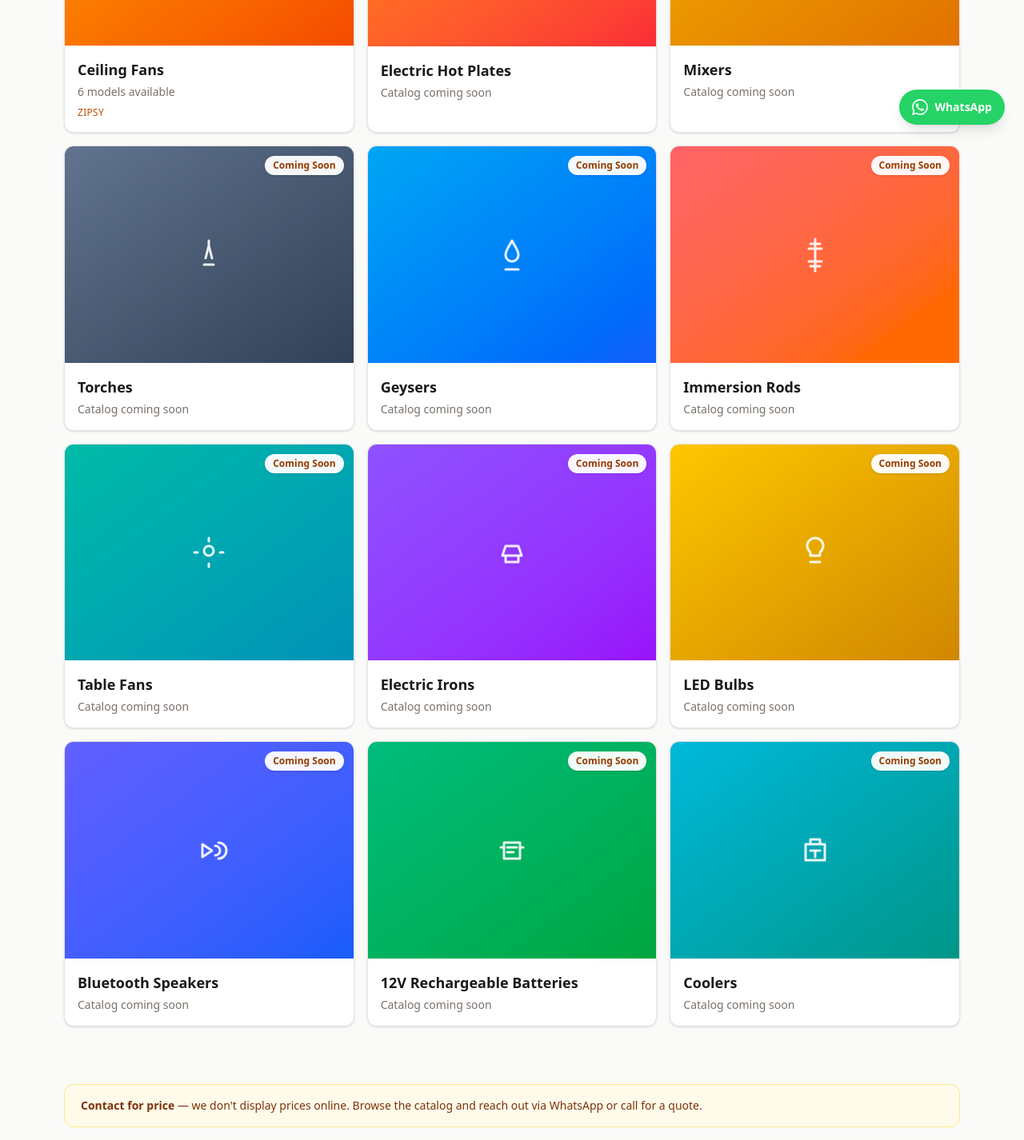
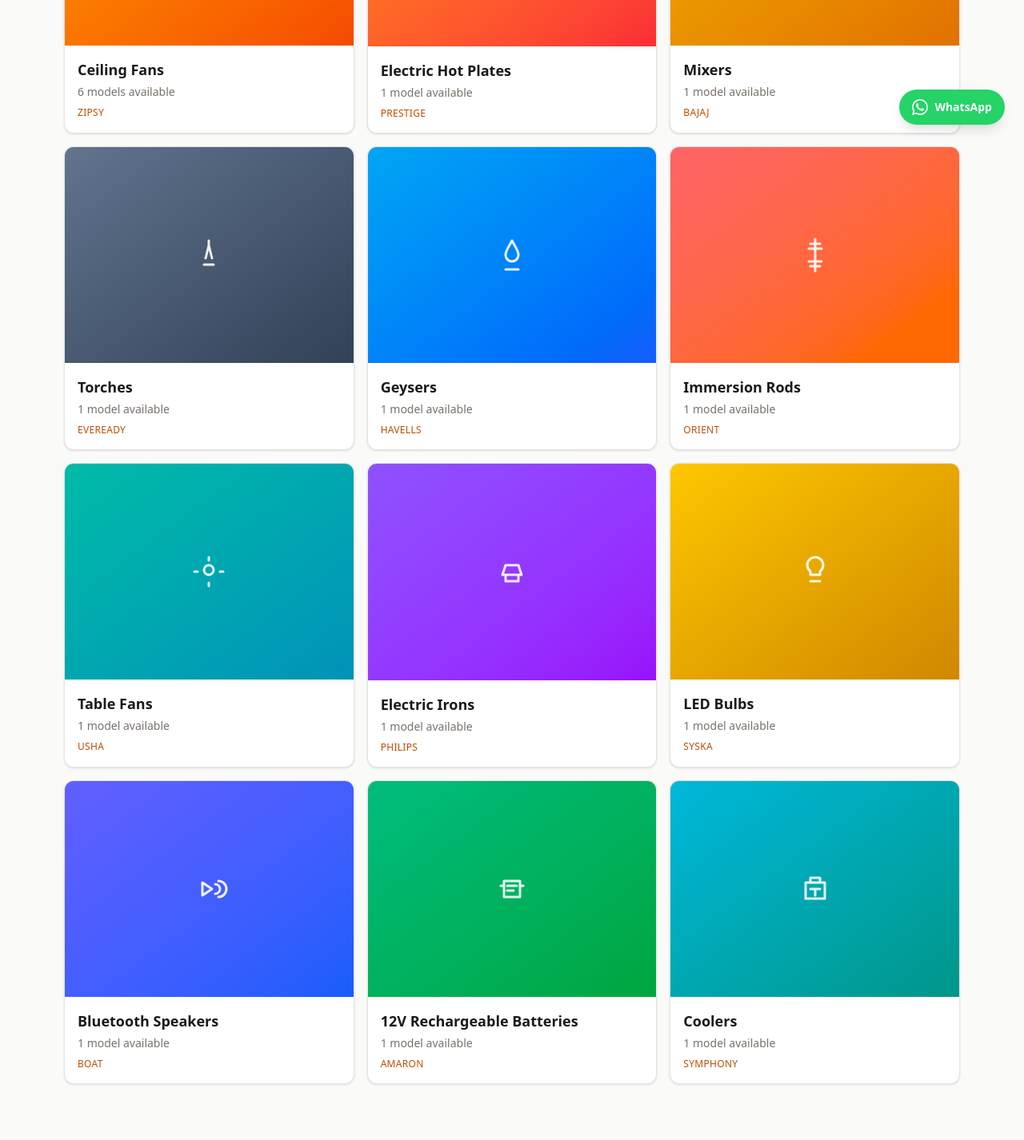
Before and after one commit to HarshalChugwani2005/JBE, a React (Vite) app: page /catalog in a window 1280 px wide. Shown: the part 620-2046 px from the top of the page at 80% size. Built offline with nearby package versions, Linux system fonts and the light colour scheme.

Commit message:
chore: populate catalog content for remaining categories

```diff
--- a/src/components/MapPreview.jsx
+++ b/src/components/MapPreview.jsx
@@ -6,6 +6,7 @@ export default function MapPreview({ compact = false }) {
     <div className={`overflow-hidden rounded-xl border border-stone-200 bg-white shadow-sm ${compact ? '' : 'grid gap-0 md:grid-cols-5'}`}>
       <div className={compact ? 'aspect-[16/9] w-full' : 'relative min-h-[200px] md:col-span-3 md:min-h-[260px]'}>
         <iframe
+          title="Jai Baba Electronic location on Google Maps"
           title="Jai Baba Electronic location on Google Maps"
           src={shop.mapEmbedUrl}
           className="absolute inset-0 h-full w-full border-0"
--- a/src/components/ProductCard.jsx
+++ b/src/components/ProductCard.jsx
@@ -1,8 +1,10 @@
 export default function ProductCard({ modelName, brand, image, category }) {
+  const placeholderText = image ? `${category}/${image}` : 'Image coming soon'
+
   return (
     <article className="rounded-lg border border-gray-200 bg-white p-4 shadow-sm">
-      <div className="flex h-32 items-center justify-center rounded bg-gray-100 text-sm text-gray-400">
-        {image ? `${category}/${image}` : 'No image'}
+      <div className="flex h-32 items-center justify-center rounded bg-gradient-to-br from-stone-100 to-stone-200 text-sm font-medium text-stone-500" aria-label={`${modelName} preview`}>
+        {placeholderText}
       </div>
       <h4 className="mt-3 font-medium text-gray-900">{modelName}</h4>
       {brand && <p className="text-sm text-gray-500">{brand}</p>}
--- /dev/null
+++ b/src/components/SEO.jsx
@@ -0,0 +1,46 @@
+import { useEffect } from 'react'
+import { useLocation } from 'react-router-dom'
+import { shop } from '../data/site'
+
+export default function SEO({ title, description, image = '/favicon.svg' }) {
+  const { pathname } = useLocation()
+
+  useEffect(() => {
+    const fullTitle = title ? `${title} | ${shop.name}` : shop.name
+    document.title = fullTitle
+
+    const metaDescription = document.querySelector('meta[name="description"]')
+    if (metaDescription) {
+      metaDescription.setAttribute('content', description || shop.tagline)
+    }
+
+    const canonical = document.querySelector('link[rel="canonical"]')
+    if (canonical) {
+      canonical.setAttribute('href', `${window.location.origin}${pathname}`)
+    }
+
+    const ogTitle = document.querySelector('meta[property="og:title"]')
+    if (ogTitle) ogTitle.setAttribute('content', fullTitle)
+
+    const ogDescription = document.querySelector('meta[property="og:description"]')
+    if (ogDescription) {
+      ogDescription.setAttribute('content', description || shop.tagline)
+    }
+
+    const ogImage = document.querySelector('meta[property="og:image"]')
+    if (ogImage) ogImage.setAttribute('content', image)
+
+    const twitterTitle = document.querySelector('meta[name="twitter:title"]')
+    if (twitterTitle) twitterTitle.setAttribute('content', fullTitle)
+
+    const twitterDescription = document.querySelector('meta[name="twitter:description"]')
+    if (twitterDescription) {
+      twitterDescription.setAttribute('content', description || shop.tagline)
+    }
+
+    const twitterImage = document.querySelector('meta[name="twitter:image"]')
+    if (twitterImage) twitterImage.setAttribute('content', image)
+  }, [title, description, image, pathname])
+
+  return null
+}
--- a/src/data/products.js
+++ b/src/data/products.js
@@ -73,68 +73,222 @@ export const categories = [
   {
     category: 'hot-plates',
     categoryLabel: 'Electric Hot Plates',
-    comingSoon: true,
-    brands: [],
+    comingSoon: false,
+    brands: [
+      {
+        brand: 'Prestige',
+        tagline: 'Quick heating, sturdy build',
+        warranty: '1 Year Warranty',
+        models: [
+          {
+            modelName: 'Cooktop 2 Burner',
+            specs: ['2 burner design', 'Fast heating coils', 'Good for homes and small shops'],
+            colors: ['Black', 'Silver'],
+            image: null,
+          },
+        ],
+      },
+    ],
   },
   {
     category: 'mixers',
     categoryLabel: 'Mixers',
-    comingSoon: true,
-    brands: [],
+    comingSoon: false,
+    brands: [
+      {
+        brand: 'Bajaj',
+        tagline: 'Reliable kitchen performance',
+        warranty: '1 Year Warranty',
+        models: [
+          {
+            modelName: 'MX-200',
+            specs: ['High speed motor', 'Easy grip handle', 'Ideal for daily use'],
+            colors: ['White', 'Red'],
+            image: null,
+          },
+        ],
+      },
+    ],
   },
   {
     category: 'torches',
     categoryLabel: 'Torches',
-    comingSoon: true,
-    brands: [],
+    comingSoon: false,
+    brands: [
+      {
+        brand: 'Eveready',
+        tagline: 'Power for homes and outdoor use',
+        warranty: '6 Months Warranty',
+        models: [
+          {
+            modelName: 'LED Torch',
+            specs: ['Long battery life', 'Water resistant body', 'Portable design'],
+            colors: ['Black', 'Yellow'],
+            image: null,
+          },
+        ],
+      },
+    ],
   },
   {
     category: 'geysers',
     categoryLabel: 'Geysers',
-    comingSoon: true,
-    brands: [],
+    comingSoon: false,
+    brands: [
+      {
+        brand: 'Havells',
+        tagline: 'Fast heating and safety',
+        warranty: '2 Year Warranty',
+        models: [
+          {
+            modelName: 'Instant 3L',
+            specs: ['Instant heating', 'Compact body', 'Energy efficient'],
+            colors: ['White', 'Grey'],
+            image: null,
+          },
+        ],
+      },
+    ],
   },
   {
     category: 'immersion-rods',
     categoryLabel: 'Immersion Rods',
-    comingSoon: true,
-    brands: [],
+    comingSoon: false,
+    brands: [
+      {
+        brand: 'Orient',
+        tagline: 'Quick water heating',
+        warranty: '1 Year Warranty',
+        models: [
+          {
+            modelName: '300W Rod',
+            specs: ['Fast heating', 'Powerful coil', 'Easy to store'],
+            colors: ['Black', 'Silver'],
+            image: null,
+          },
+        ],
+      },
+    ],
   },
   {
     category: 'table-fans',
     categoryLabel: 'Table Fans',
-    comingSoon: true,
-    brands: [],
+    comingSoon: false,
+    brands: [
+      {
+        brand: 'Usha',
+        tagline: 'Portable cooling for daily use',
+        warranty: '1 Year Warranty',
+        models: [
+          {
+            modelName: 'Desk Fan 12',
+            specs: ['Compact design', 'Low power consumption', 'Adjustable tilt'],
+            colors: ['White', 'Blue'],
+            image: null,
+          },
+        ],
+      },
+    ],
   },
   {
     category: 'electric-irons',
     categoryLabel: 'Electric Irons',
-    comingSoon: true,
-    brands: [],
+    comingSoon: false,
+    brands: [
+      {
+        brand: 'Philips',
+        tagline: 'Smooth ironing experience',
+        warranty: '1 Year Warranty',
+        models: [
+          {
+            modelName: 'Steam Iron',
+            specs: ['Steam burst', 'Non-stick soleplate', 'Comfortable grip'],
+            colors: ['Blue', 'Grey'],
+            image: null,
+          },
+        ],
+      },
+    ],
   },
   {
     category: 'led-bulbs',
     categoryLabel: 'LED Bulbs',
-    comingSoon: true,
-    brands: [],
+    comingSoon: false,
+    brands: [
+      {
+        brand: 'Syska',
+        tagline: 'Energy-saving lighting',
+        warranty: '2 Year Warranty',
+        models: [
+          {
+            modelName: '9W LED',
+            specs: ['Low power use', 'Long life', 'Warm white output'],
+            colors: ['Warm White', 'Cool White'],
+            image: null,
+          },
+        ],
+      },
+    ],
   },
   {
     category: 'bluetooth-speakers',
     categoryLabel: 'Bluetooth Speakers',
-    comingSoon: true,
-    brands: [],
+    comingSoon: false,
+    brands: [
+      {
+        brand: 'Boat',
+        tagline: 'Portable sound for homes and travel',
+        warranty: '1 Year Warranty',
+        models: [
+          {
+            modelName: 'Soundbar Mini',
+            specs: ['Bluetooth connectivity', 'Portable design', 'Balanced sound'],
+            colors: ['Black', 'Blue'],
+            image: null,
+          },
+        ],
+      },
+    ],
   },
   {
     category: '12v-batteries',
     categoryLabel: '12V Rechargeable Batteries',
-    comingSoon: true,
-    brands: [],
+    comingSoon: false,
+    brands: [
+      {
+        brand: 'Amaron',
+        tagline: 'Reliable backup power',
+        warranty: '1 Year Warranty',
+        models: [
+          {
+            modelName: '12V Rechargeable',
+            specs: ['Deep discharge support', 'Long service life', 'Maintenance friendly'],
+            colors: ['Black'],
+            image: null,
+          },
+        ],
+      },
+    ],
   },
   {
     category: 'coolers',
     categoryLabel: 'Coolers',
-    comingSoon: true,
-    brands: [],
+    comingSoon: false,
+    brands: [
+      {
+        brand: 'Symphony',
+        tagline: 'Portable cooling for homes and shops',
+        warranty: '1 Year Warranty',
+        models: [
+          {
+            modelName: 'Cooler 30L',
+            specs: ['High airflow', 'Water tank', 'Easy mobility'],
+            colors: ['White', 'Grey'],
+            image: null,
+          },
+        ],
+      },
+    ],
   },
 ]
 
--- a/src/pages/Catalog.jsx
+++ b/src/pages/Catalog.jsx
@@ -1,5 +1,6 @@
 import CategoryCard from '../components/CategoryCard'
 import Section from '../components/Section'
+import SEO from '../components/SEO'
 import { categories } from '../data/products'
 
 export default function Catalog() {
@@ -7,7 +8,12 @@ export default function Catalog() {
   const comingSoonCount = categories.filter((c) => c.comingSoon).length
 
   return (
-    <div>
+    <>
+      <SEO
+        title="Catalog"
+        description="Browse Jai Baba Electronic's catalog by category, including ceiling fans and more products available for enquiry."
+      />
+      <div>
       <header className="border-b border-stone-200 pb-8">
         <h1 className="text-3xl font-bold tracking-tight text-stone-900 md:text-4xl">
           Product Catalog
@@ -42,5 +48,6 @@ export default function Catalog() {
         Browse the catalog and reach out via WhatsApp or call for a quote.
       </div>
     </div>
+    </>
   )
 }
--- a/src/pages/CategoryPage.jsx
+++ b/src/pages/CategoryPage.jsx
@@ -1,6 +1,7 @@
 import { Link, useParams } from 'react-router-dom'
 import { useState } from 'react'
 import ProductCard from '../components/ProductCard'
+import SEO from '../components/SEO'
 import { getCategoryBySlug, getModelBySlug } from '../data/products'
 import { getWhatsAppUrl, getPhoneUrl, shop } from '../data/site'
 
@@ -14,12 +15,15 @@ export default function CategoryPage() {
 
   if (!category) {
     return (
+      <>
+        <SEO title="Category not found" description="The requested category could not be found." />
         <div>
           <h1 className="text-2xl font-bold text-gray-900">Category not found</h1>
           <Link to="/catalog" className="mt-4 inline-block text-blue-700 hover:underline">
             Back to catalog
           </Link>
         </div>
+      </>
     )
   }
 
@@ -27,6 +31,8 @@ export default function CategoryPage() {
     const result = getModelBySlug(categorySlug, modelSlug)
     if (!result) {
       return (
+        <>
+          <SEO title="Product not found" description="The requested product could not be found." />
           <div>
             <h1 className="text-2xl font-bold text-gray-900">Product not found</h1>
             <Link
@@ -36,6 +42,7 @@ export default function CategoryPage() {
               Back to {category.categoryLabel}
             </Link>
           </div>
+        </>
       )
     }
 
@@ -46,6 +53,8 @@ export default function CategoryPage() {
 
     const whatsappText = `Hi, I would like to enquire about the ${brand.brand} ${model.modelName}`
     return (
+      <>
+        <SEO title={model.modelName} description={`Explore ${brand.brand} ${model.modelName} at Jai Baba Electronic.`} />
         <div>
           <Link
           to={`/catalog/${categorySlug}`}
@@ -142,11 +151,14 @@ export default function CategoryPage() {
           </div>
         </div>
         </div>
+      </>
     )
   }
 
   if (category.comingSoon) {
     return (
+      <>
+        <SEO title={category.categoryLabel} description={`See upcoming products in ${category.categoryLabel} at Jai Baba Electronic.`} />
         <div>
         <Link to="/catalog" className="text-sm text-blue-700 hover:underline">
           ← Catalog
@@ -156,10 +168,13 @@ export default function CategoryPage() {
           This category is coming soon. Check back later or contact us for availability.
         </p>
         </div>
+      </>
     )
   }
 
   return (
+    <>
+      <SEO title={category.categoryLabel} description={`Browse ${category.categoryLabel} products at Jai Baba Electronic.`} />
       <div>
         <Link to="/catalog" className="text-sm text-blue-700 hover:underline">
           ← Catalog
@@ -197,5 +212,6 @@ export default function CategoryPage() {
           </section>
         ))}
       </div>
+    </>
   )
 }
--- a/src/pages/Contact.jsx
+++ b/src/pages/Contact.jsx
@@ -1,10 +1,16 @@
 import ContactForm from '../components/ContactForm'
 import MapPreview from '../components/MapPreview'
+import SEO from '../components/SEO'
 import { shop, getWhatsAppUrl, getPhoneUrl } from '../data/site'
 
 export default function Contact() {
   return (
-    <div>
+    <>
+      <SEO
+        title="Contact"
+        description="Visit Jai Baba Electronic on Buldana Road, Malkapur or enquire by WhatsApp, call, or contact form."
+      />
+      <div>
       <h1 className="text-2xl font-bold text-gray-900">Contact Us</h1>
       <p className="mt-2 text-gray-600">Reach us via WhatsApp, phone, or the form below.</p>
 
@@ -41,5 +47,6 @@ export default function Contact() {
         </div>
       </div>
     </div>
+    </>
   )
 }
--- a/src/pages/Home.jsx
+++ b/src/pages/Home.jsx
@@ -2,6 +2,7 @@ import { Link } from 'react-router-dom'
 import CategoryCard from '../components/CategoryCard'
 import MapPreview from '../components/MapPreview'
 import Section from '../components/Section'
+import SEO from '../components/SEO'
 import { categories } from '../data/products'
 import { featuredCategorySlugs, getWhatsAppUrl, shop } from '../data/site'
 
@@ -11,7 +12,12 @@ export default function Home() {
     .filter(Boolean)
 
   return (
-    <div className="-mx-4">
+    <>
+      <SEO
+        title="Home"
+        description="Jai Baba Electronic offers ceiling fans, coolers, appliances and more in Malkapur. Browse the catalog and enquire for wholesale or retail pricing."
+      />
+      <div className="-mx-4">
       {/* Hero */}
       <section className="relative overflow-hidden bg-gradient-to-br from-amber-600 via-orange-600 to-amber-700 px-4 py-14 text-white sm:px-6 md:py-20">
         <div className="pointer-events-none absolute -right-16 -top-16 h-64 w-64 rounded-full bg-white/10 blur-3xl" />
@@ -123,5 +129,6 @@ export default function Home() {
         </Section>
       </div>
     </div>
+    </>
   )
 }
```
Lines whose indentation alone changed are shown as unchanged.
